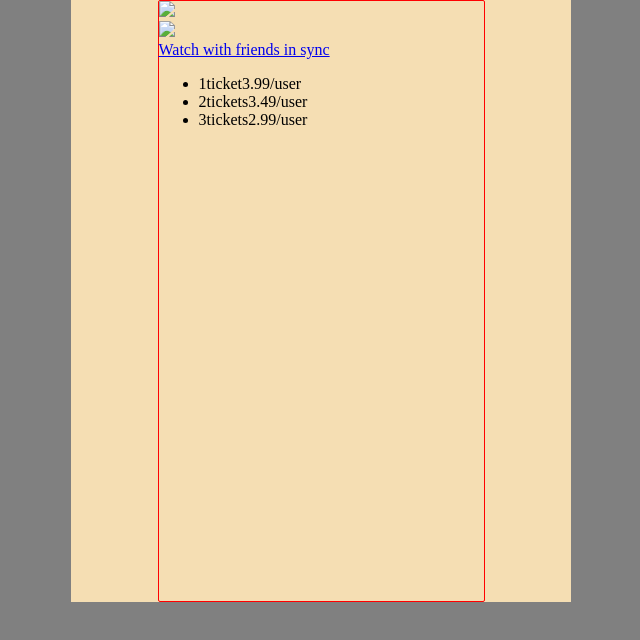
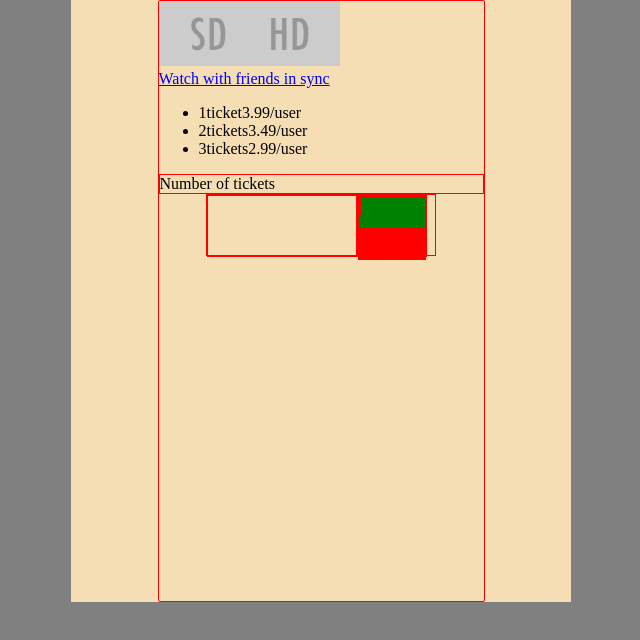
Before and after one commit to vincentywang/JS_Web_Component, a plain HTML site: page priceBox/index.html in a window 1280 px wide. Shown: the whole page, without its empty margins (319-959 px from the left). Drawn offline with nearby package versions, Linux system fonts and the light colour scheme.

Commit message:
add ticket counter

```diff
--- a/priceBox/main.css
+++ b/priceBox/main.css
@@ -16,3 +16,41 @@ body {
 	border: solid red 1px;
 	margin: 0 auto;
 }
+.single-quality-tab {
+	display: block;
+	width: 25%;
+	float: left;
+}
+.single-quality-tab img {
+	width: 100px;
+	height: 65px;
+}
+.clear-both {
+	clear: both;
+}
+#ticketCounter * {
+	border: solid red 1px;
+	margin: 0 auto;
+}
+.ticket-counter {
+	height: 60px;
+    width: 70%;
+}
+.ticket-num {
+	height: 100%;
+	width: 65%;
+	float: left;
+}
+.control-pan {
+	height: 100%;
+	width:30%;
+	float: left;
+}
+#up_arrow {
+	height: 50%;
+	background-color: green;
+}
+#down_arrow {
+	height: 50%;
+	background-color: red;
+}
--- a/priceBox/scripts/purchaseWidget.js
+++ b/priceBox/scripts/purchaseWidget.js
@@ -83,9 +83,10 @@ var widget = (function(jsonData){
 				console.log(data);
 				dataSource.originData = data;
 				// dataSource.getQualityType();
-				buildPriceList('SD');
 				buildQualityTab();
 				buildTextLink();
+				buildPriceList('SD');
+				buildTicketCounter();
 			}
 		});
 	}
@@ -123,7 +124,7 @@ var widget = (function(jsonData){
 			if (quality.hasOwnProperty(index)) {
 				switch(quality[index]) {
 					case 'SD':
-						imgSrc = sdFocSrc;
+						imgSrc = sdSrc;
 						break;
 					case 'HD':
 						imgSrc = hdSrc;
@@ -142,6 +143,10 @@ var widget = (function(jsonData){
 			qualityTabEle(imgSrc).appendTo($qualityTab);
 
 		}
+		var clearEle = $("<div>", {
+			"class" : "clear-both"
+		});
+		$qualityTab.append(clearEle);
 
 	}
 
@@ -215,14 +220,33 @@ var widget = (function(jsonData){
 	// leason event about user click, update number according to the index
 	function buildTicketCounter () {
 		var labelText = "Number of tickets";
-		var upperarrow = $("div", {
+		var labelTextEle = $("<div>", {
+			"class" : "ticket-label-text",
+			"text" : labelText
+		});
+		var upperarrow = $("<div>", {
 			id : "up_arrow",
 			html : "<span class=\"mk-moon-arrow-up\"></span>"
 		});
-		var downarrow = $("div", {
+		var downarrow = $("<div>", {
 			id : "down_arrow",
 			html : "<span class=\"\"></span>"
 		});
+		var labelTicketNum = $("<div>", {
+			"class" : "ticket-num"
+		});
+		var controlPan = $("<div>", {
+			"class" : "control-pan"
+		});
+		controlPan.append(upperarrow).append(downarrow);
+		var counter = $("<div>", {
+			"class" : "ticket-counter"
+		});
+
+		counter.append(labelTicketNum).append(controlPan);
+
+		labelTextEle.appendTo($ticketCounter);
+		counter.appendTo($ticketCounter);
 	}
 
 	function registerTicketArrows () {
```
Also changed, not shown: priceBox/assets/img/3d.png (added), priceBox/assets/img/4k.png (added), priceBox/assets/img/hd.png (added), priceBox/assets/img/sd.png (added).
